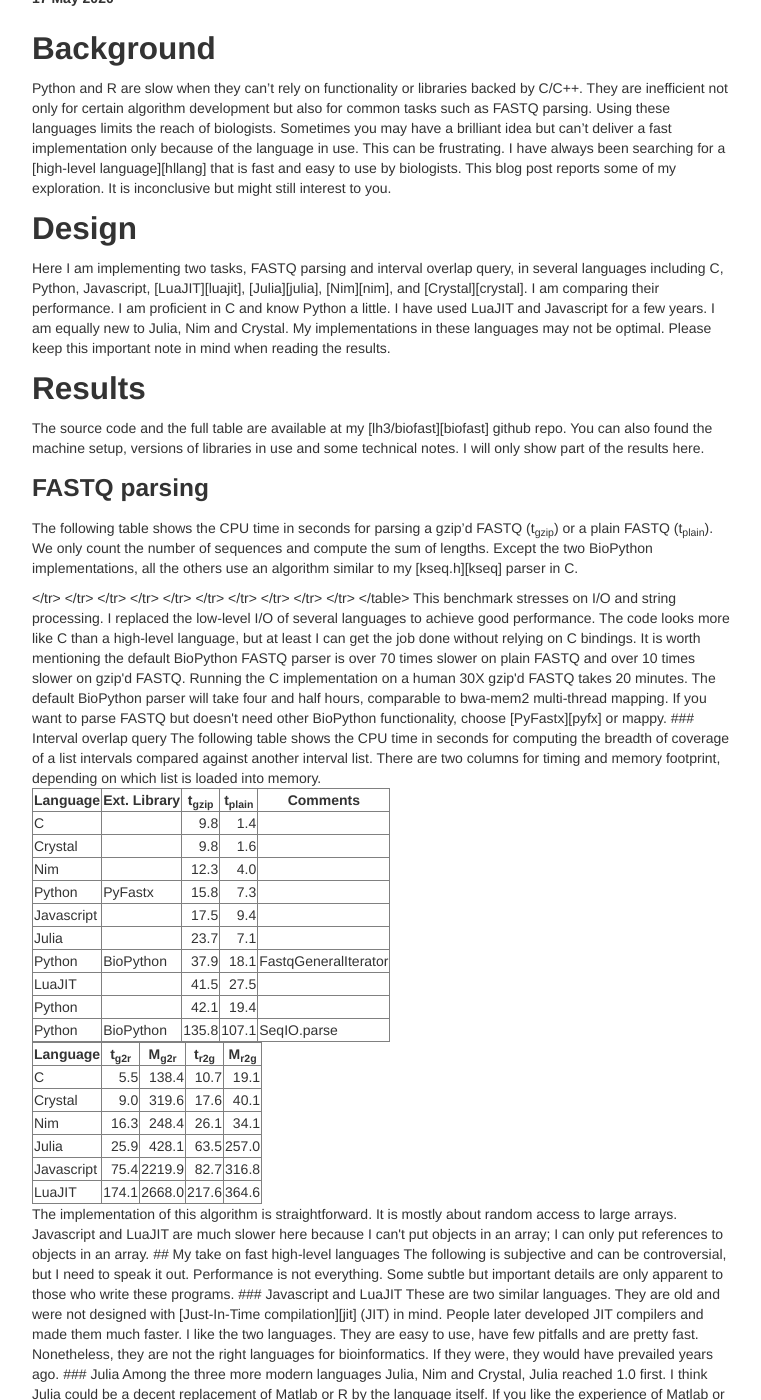
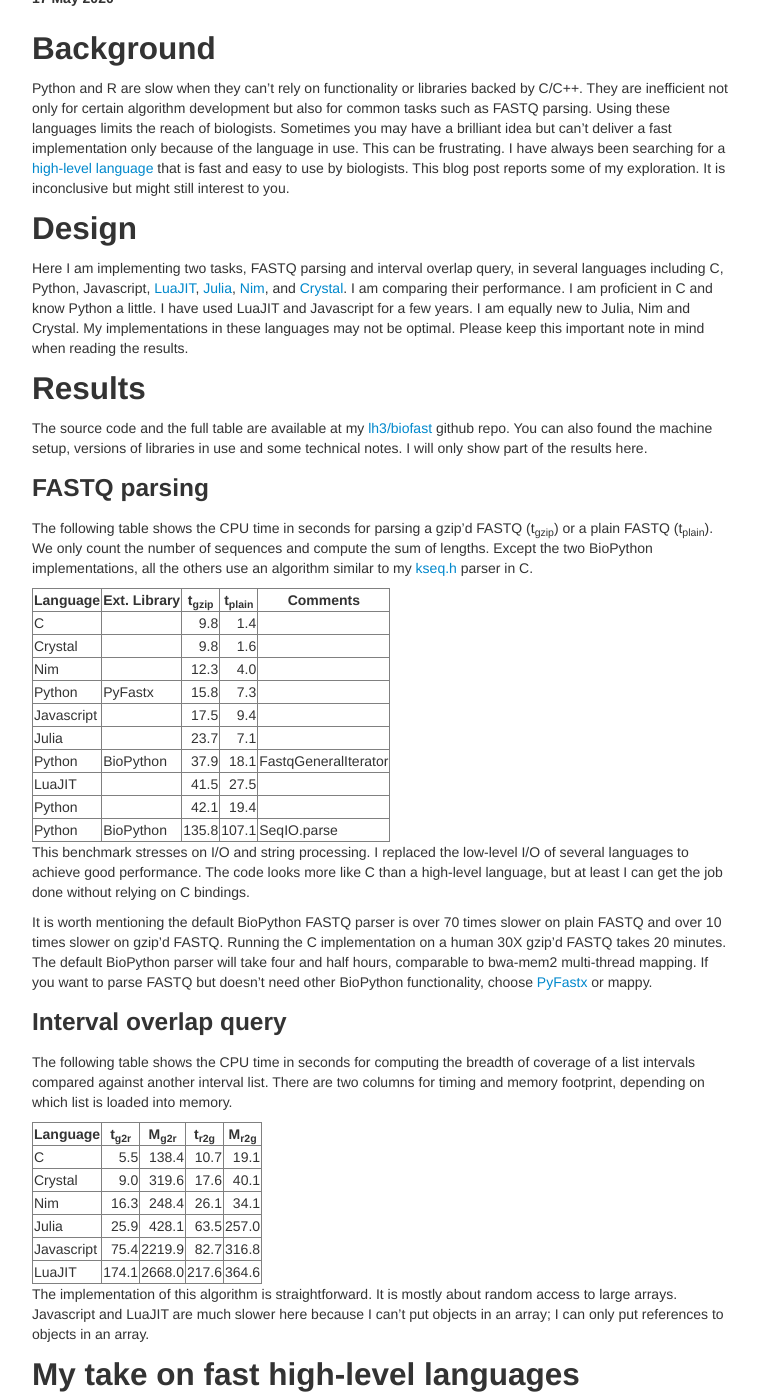
Before and after one commit to lh3/lh3.github.com, a Jekyll site: the page built from _posts/2020-05-17-fast-high-level-programming-languages.md, in a window 1280 px wide and 1400 px high, scrolled down 204 px. Shown: the whole window, without its empty margins (258-1019 px from the left). Built offline with Jekyll 4.4.1, drawn with Linux system fonts in a browser that asks for light colours; comment, search, counter and statistics services are not loaded; some of the changed text lies outside the part shown.

Commit message:
fixed the tables again

```diff
--- a/_posts/2020-05-17-fast-high-level-programming-languages.md
+++ b/_posts/2020-05-17-fast-high-level-programming-languages.md
@@ -44,16 +44,16 @@
 
 <table border="1">
 <tr><th>Language</th><th>Ext. Library</th><th>t<sub>gzip</sub></th><th>t<sub>plain</sub></th><th>Comments</th></tr>
-<tr><td>C         </td><td>         <td style="text-align:right">  9.8</td><td style="text-align:right">  1.4</td><td></td></tr>
-<tr><td>Crystal   </td><td>         <td style="text-align:right">  9.8</td><td style="text-align:right">  1.6</td><td></td></tr>
-<tr><td>Nim       </td><td>         <td style="text-align:right"> 12.3</td><td style="text-align:right">  4.0</td><td></td></tr>
-<tr><td>Python    </td><td>PyFastx  <td style="text-align:right"> 15.8</td><td style="text-align:right">  7.3</td><td></td></tr>
-<tr><td>Javascript</td><td>         <td style="text-align:right"> 17.5</td><td style="text-align:right">  9.4</td><td></td></tr>
-<tr><td>Julia     </td><td>         <td style="text-align:right"> 23.7</td><td style="text-align:right">  7.1</td><td></td></tr>
-<tr><td>Python    </td><td>BioPython<td style="text-align:right"> 37.9</td><td style="text-align:right"> 18.1</td><td>FastqGeneralIterator</td></tr>
-<tr><td>LuaJIT    </td><td>         <td style="text-align:right"> 41.5</td><td style="text-align:right"> 27.5</td><td></td></tr>
-<tr><td>Python    </td><td>         <td style="text-align:right"> 42.1</td><td style="text-align:right"> 19.4</td><td></td></tr>
-<tr><td>Python    </td><td>BioPython<td style="text-align:right">135.8</td><td style="text-align:right">107.1</td><td>SeqIO.parse</td></tr>
+<tr><td>C         </td><td>         </td><td style="text-align:right">  9.8</td><td style="text-align:right">  1.4</td><td></td> </tr>
+<tr><td>Crystal   </td><td>         </td><td style="text-align:right">  9.8</td><td style="text-align:right">  1.6</td><td></td> </tr>
+<tr><td>Nim       </td><td>         </td><td style="text-align:right"> 12.3</td><td style="text-align:right">  4.0</td><td></td> </tr>
+<tr><td>Python    </td><td>PyFastx  </td><td style="text-align:right"> 15.8</td><td style="text-align:right">  7.3</td><td></td> </tr>
+<tr><td>Javascript</td><td>         </td><td style="text-align:right"> 17.5</td><td style="text-align:right">  9.4</td><td></td> </tr>
+<tr><td>Julia     </td><td>         </td><td style="text-align:right"> 23.7</td><td style="text-align:right">  7.1</td><td></td> </tr>
+<tr><td>Python    </td><td>BioPython</td><td style="text-align:right"> 37.9</td><td style="text-align:right"> 18.1</td><td>FastqGeneralIterator</td> </tr>
+<tr><td>LuaJIT    </td><td>         </td><td style="text-align:right"> 41.5</td><td style="text-align:right"> 27.5</td><td></td> </tr>
+<tr><td>Python    </td><td>         </td><td style="text-align:right"> 42.1</td><td style="text-align:right"> 19.4</td><td></td> </tr>
+<tr><td>Python    </td><td>BioPython</td><td style="text-align:right">135.8</td><td style="text-align:right">107.1</td><td>SeqIO.parse</td> </tr>
 </table>
 
 This benchmark stresses on I/O and string processing. I replaced the low-level
```
